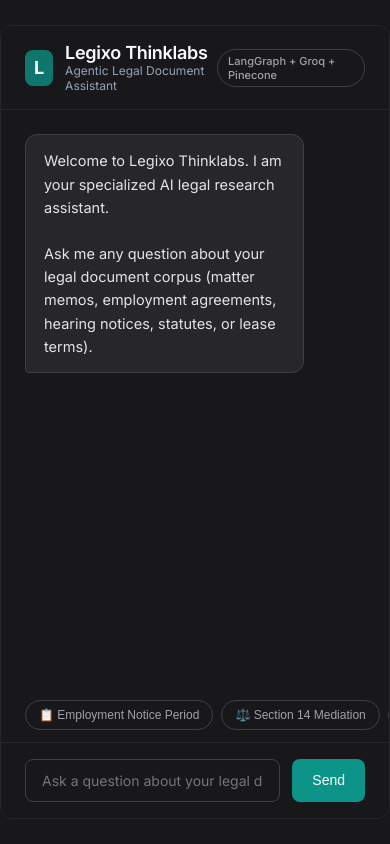
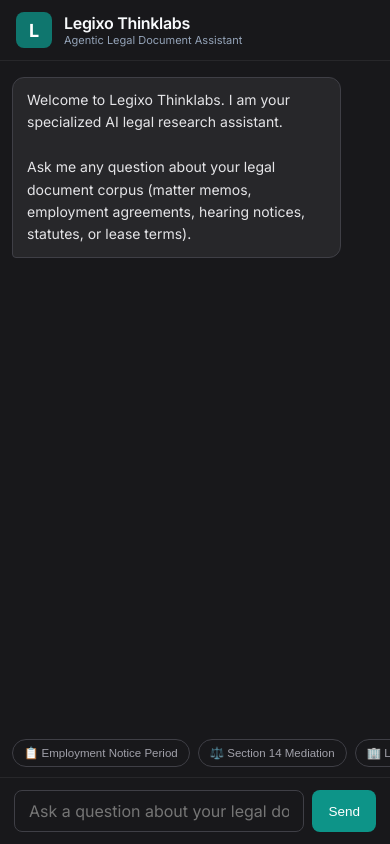
Before and after one commit to TejaBudumuru3/Legixo-Thinklabs, a plain HTML site: page static/index.html in a window 390 px wide. Drawn offline with Linux system fonts and the light colour scheme.

Commit message:
enhanced for mobile view

```diff
--- a/static/index.html
+++ b/static/index.html
@@ -249,6 +249,64 @@
             border: 1px solid rgba(239, 68, 68, 0.3) !important;
             color: #fca5a5 !important;
         }
+        @media (max-width: 640px) {
+            body {
+                height: 100%;
+                min-height: 100vh;
+                min-height: 100dvh;
+            }
+            .chat-container {
+                width: 100%;
+                max-width: 100%;
+                height: 100vh;
+                height: 100dvh;
+                border-radius: 0;
+                border: none;
+            }
+            header {
+                padding: 12px 16px;
+            }
+            .brand-title h1 {
+                font-size: 16px;
+            }
+            .brand-title p {
+                font-size: 11px;
+            }
+            .badge {
+                display: none;
+            }
+            .chat-messages {
+                padding: 16px 12px;
+                gap: 14px;
+            }
+            .message {
+                max-width: 90%;
+            }
+            .bubble {
+                padding: 11px 14px;
+                font-size: 14px;
+            }
+            .suggestions {
+                padding: 0 12px 10px 12px;
+                -webkit-overflow-scrolling: touch;
+            }
+            .chip-btn {
+                padding: 6px 11px;
+                font-size: 11.5px;
+            }
+            .input-area {
+                padding: 12px 14px;
+                gap: 8px;
+            }
+            input[type="text"] {
+                font-size: 16px;
+                padding: 10px 14px;
+            }
+            button.send-btn {
+                padding: 0 16px;
+                font-size: 13.5px;
+            }
+        }
     </style>
 </head>
 <body>
```
